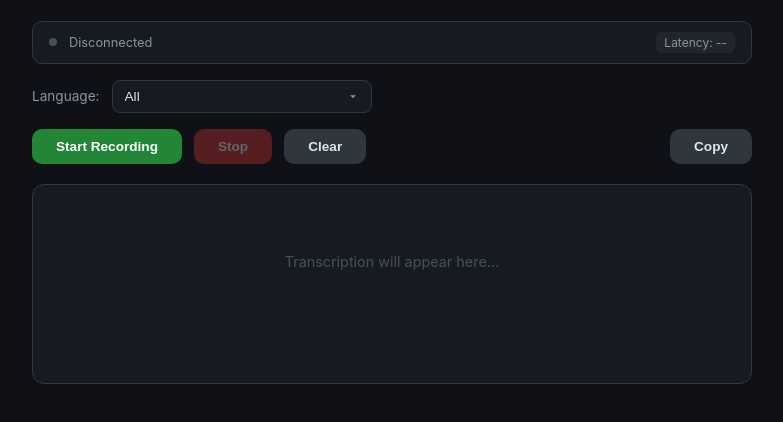
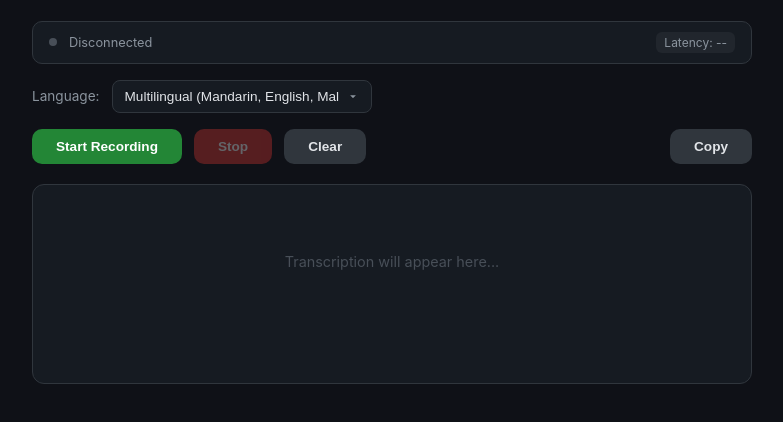
Before and after one commit to chian88/audio-streaming-soniox, a website: page index.html in a window 1280 px wide. Shown: the part 64-486 px from the top of the page, without its empty margins (248-1031 px from the left). Drawn offline with Linux system fonts and the light colour scheme.

Commit message:
multilinguial

```diff
--- a/index.html
+++ b/index.html
@@ -173,7 +173,7 @@
   <div class="language-row">
     <label for="langSelect">Language:</label>
     <select class="language-select" id="langSelect">
-      <option value="all">All</option>
+      <option value="all">Multilingual (Mandarin, English, Malay, Tamil)</option>
       <option value="en">English</option>
       <option value="ms">Malay</option>
       <option value="zh">Chinese</option>
```
